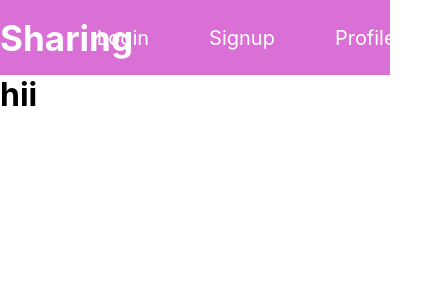
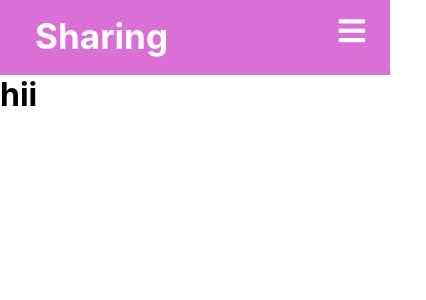
Before and after one commit to ggarushi/sharing, a React (Create React App) app in the folder client/: page / in a window 390 px wide. Shown: the top 300 px of the page, 426 px wide, since content can reach past the window. Built offline with nearby package versions, Linux system fonts and the light colour scheme.

Commit message:
responsive navbar

```diff
--- a/client/public/index.html
+++ b/client/public/index.html
@@ -15,6 +15,8 @@
       user's mobile device or desktop. See https://developers.google.com/web/fundamentals/web-app-manifest/
     -->
     <link rel="manifest" href="%PUBLIC_URL%/manifest.json" />
+    <link rel="stylesheet" href="https://pro.fontawesome.com/releases/v5.10.0/css/all.css"
+     integrity="sha384-AYmEC3Yw5cVb3ZcuHtOA93w35dYTsvhLPVnYs9eStHfGJvOvKxVfELGroGkvsg+p" crossorigin="anonymous"/>
     <!--
       Notice the use of %PUBLIC_URL% in the tags above.
       It will be replaced with the URL of the `public` folder during the build.
--- a/client/src/Components/Navbar.css
+++ b/client/src/Components/Navbar.css
@@ -35,7 +35,8 @@ cursor:pointer;
 .mobile-menu{
     display:none
 }
-@media screen and (max-width:780 px){
+@media screen and (max-width: 780px){
+
 .logo{
     display:flex;
     position:absolute;
@@ -49,7 +50,7 @@ cursor:pointer;
     position:absolute;
     display:block;
     list-style:none;
-    background-color:orchid ;
+    background-color:rgb(243, 182, 241) ;
     left:0;
     top:75px;
     transition: all 0.5s ease-out;
```
